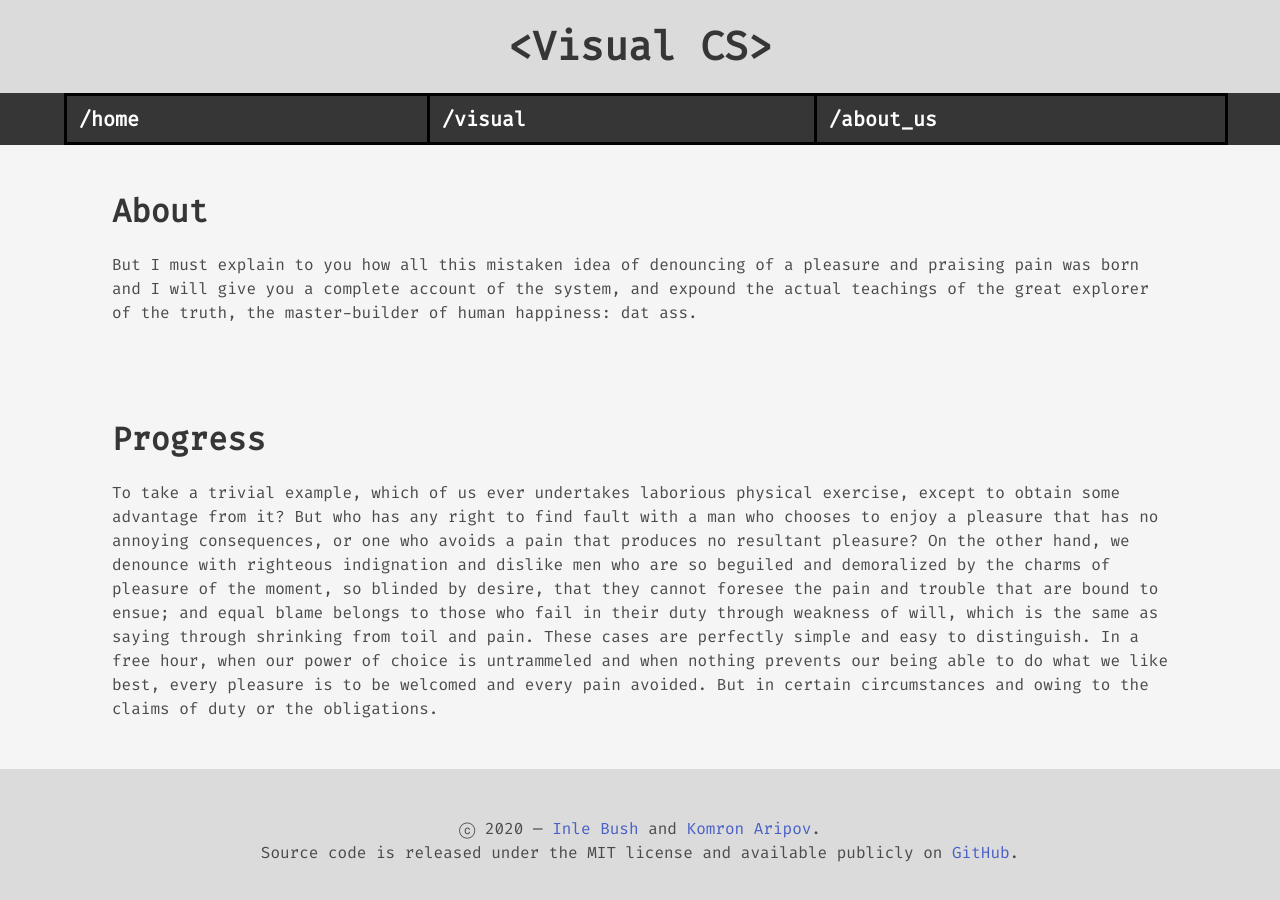
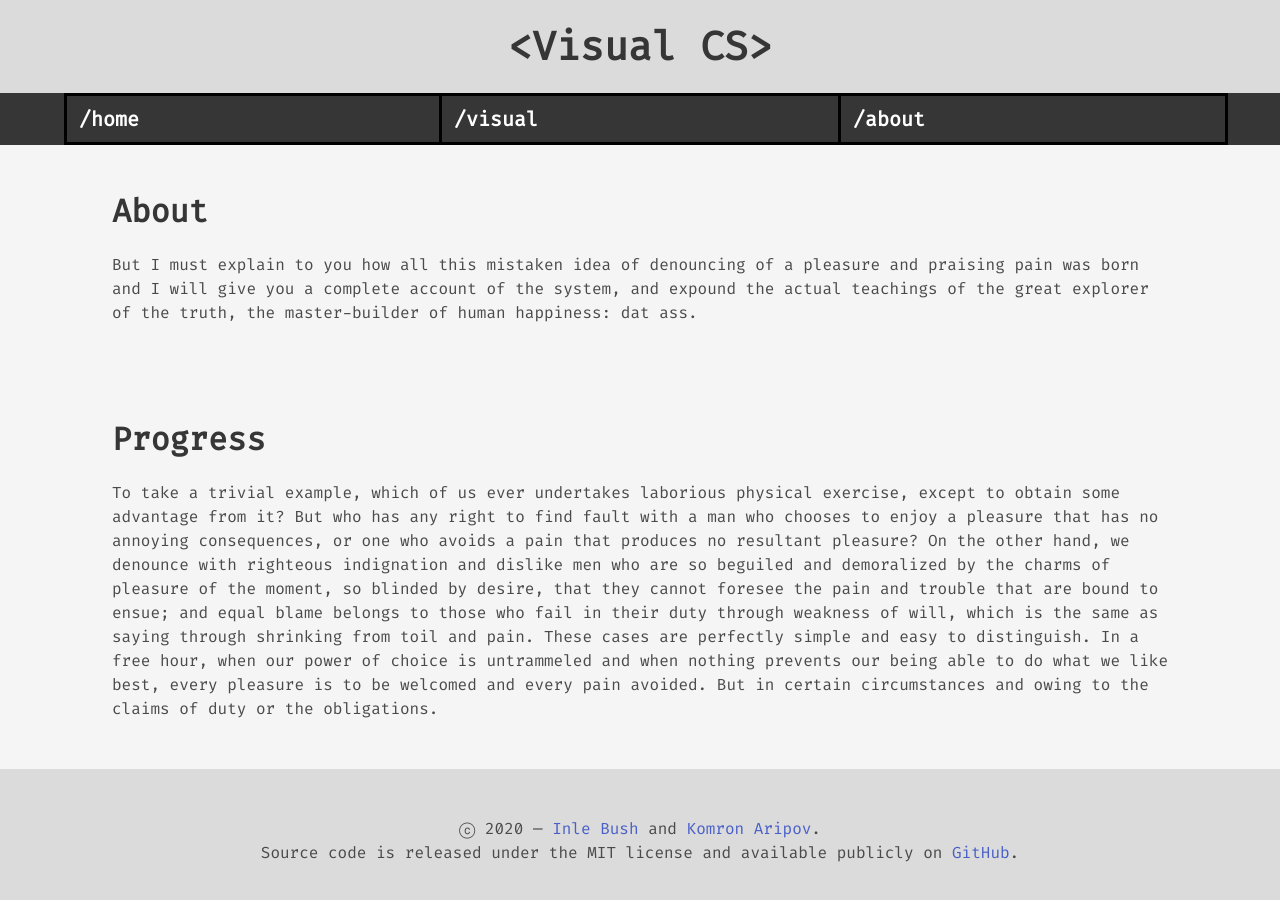
Before and after one commit to visual-cs/site, a React (Create React App) app: page / in a window 1280 px wide. Shown: the top 900 px of the page. Built offline with nearby package versions, Linux system fonts and the light colour scheme.

Commit message:
about_us -> about

```diff
--- a/src/App.js
+++ b/src/App.js
@@ -25,7 +25,7 @@ function App() {
       <div className="container">
         <Switch>
           <Route exact path="/" render={Home} />
-          <Route exact path="/about_us" render={About} />
+          <Route exact path="/about" render={About} />
           <Route exact path="/visual" render={Visual} />
           <Route exact path="/example_vis" render={FirstVis} />
           <Redirect to='/' />
--- a/src/common/NavBar.js
+++ b/src/common/NavBar.js
@@ -9,7 +9,7 @@ function NavBar() {
         <div className="navbar-start">
           <Link className="navbar-item is-expanded has-text-weight-semibold is-size-5" to="/">/home</Link>
           <Link id="center-item" className="navbar-item is-expanded has-text-weight-semibold is-size-5" to="/visual">/visual</Link>
-          <Link className="navbar-item is-expanded has-text-weight-semibold is-size-5" to="/about_us">/about_us</Link>
+          <Link className="navbar-item is-expanded has-text-weight-semibold is-size-5" to="/about">/about</Link>
         </div>
       </div></div>
     </nav>
```
